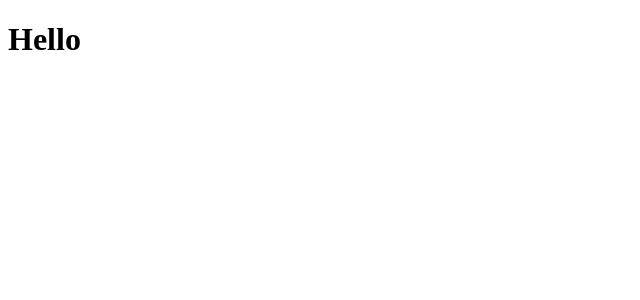
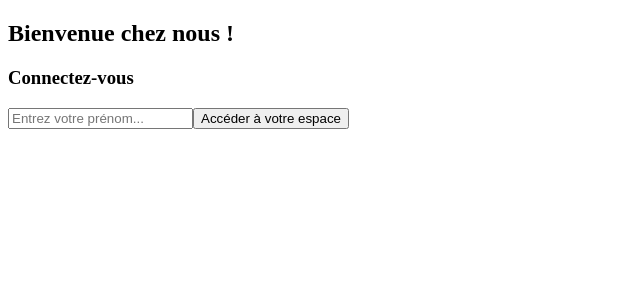
Before and after one commit to Kiichi14/Cake-Nest, a React (Vite) app: page / in a window 1280 px wide. Shown: the top 300 px of the page, without its empty margins (0-640 px from the left). Built offline with nearby package versions, Linux system fonts and the light colour scheme.

Commit message:
create login page and add login form

```diff
--- a/src/App.jsx
+++ b/src/App.jsx
@@ -1,8 +1,10 @@
+import LoginPage from "./pages/login_page/LoginPage"
+
 function App() {
 
   return (
     <>
-      <h1>Hello</h1>
+      <LoginPage />
     </>
   )
 }
--- /dev/null
+++ b/src/components/login_form/LoginForm.jsx
@@ -0,0 +1,36 @@
+import { useState } from "react";
+
+function LoginForm() {
+
+    const [firstName, setFirstName] = useState("");
+
+    const handleChange = (event) => {
+        setFirstName(event.target.value);
+    }
+
+    const handleSubmit = (event) => {
+        event.preventDefault();
+        if(firstName === "") {
+            alert("Un prénom est obligatoire")
+        } else {
+            alert(`Bonjour : ${firstName}`);
+            setFirstName("");
+        }
+    }
+
+    return (
+        <>
+            <div className="login-form-container">
+                <h3>Connectez-vous</h3>
+                <form action="submit" onSubmit={handleSubmit}>
+                    <div className="form-group">
+                        <input type="text" name="firstname" placeholder="Entrez votre prénom..." value={firstName} onChange={handleChange}/>
+                        <button type="submit">Accéder à votre espace</button>
+                    </div>
+                </form>
+            </div>
+        </>
+    )
+}
+
+export default LoginForm;
--- /dev/null
+++ b/src/pages/login_page/LoginPage.jsx
@@ -0,0 +1,14 @@
+import LoginForm from "../../components/login_form/LoginForm";
+
+function LoginPage() {
+    return (
+        <>
+            <div className="login-container">
+                <h2>Bienvenue chez nous !</h2>
+                <LoginForm />
+            </div>
+        </>
+    )
+}
+
+export default LoginPage;
```
